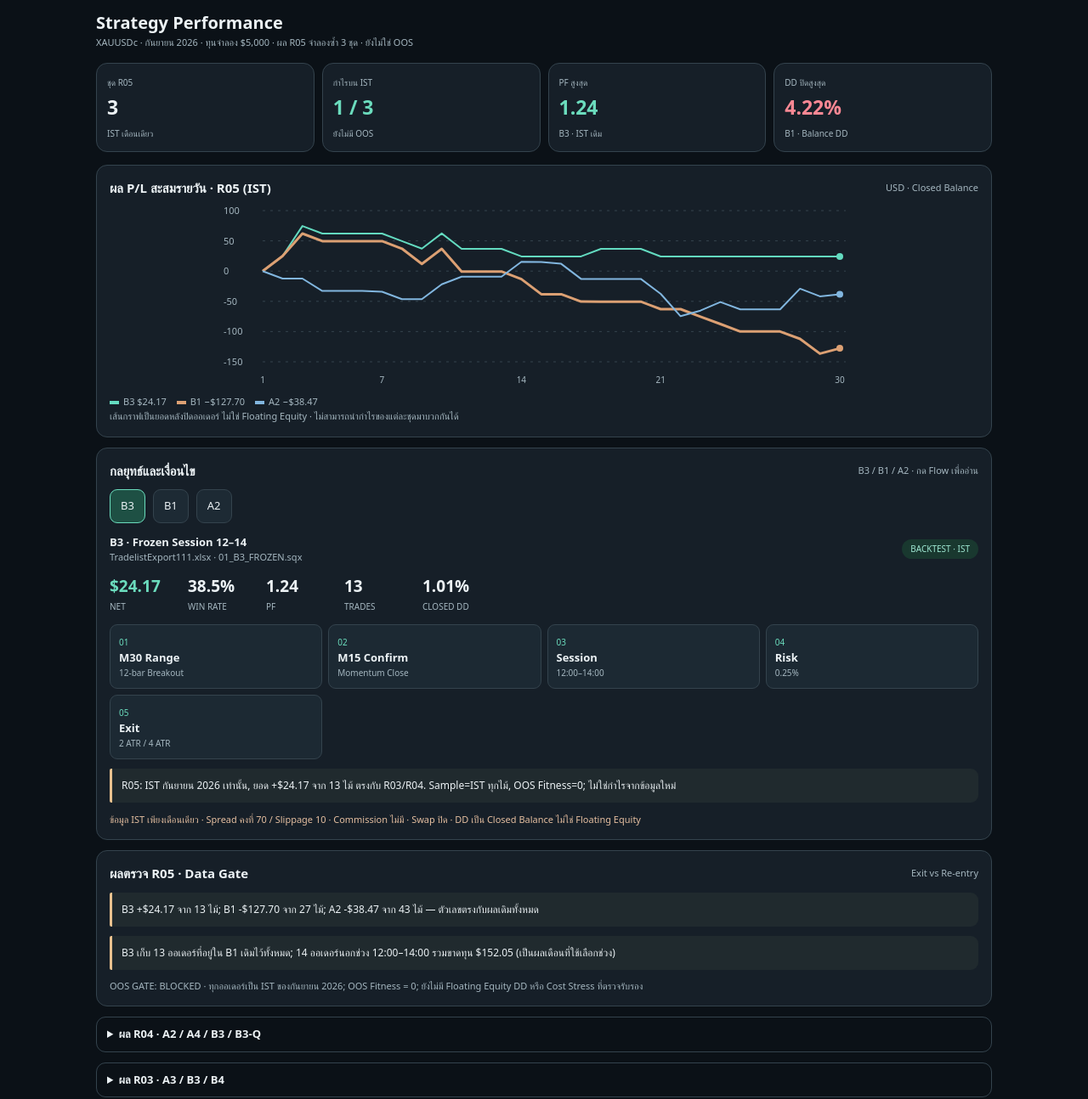
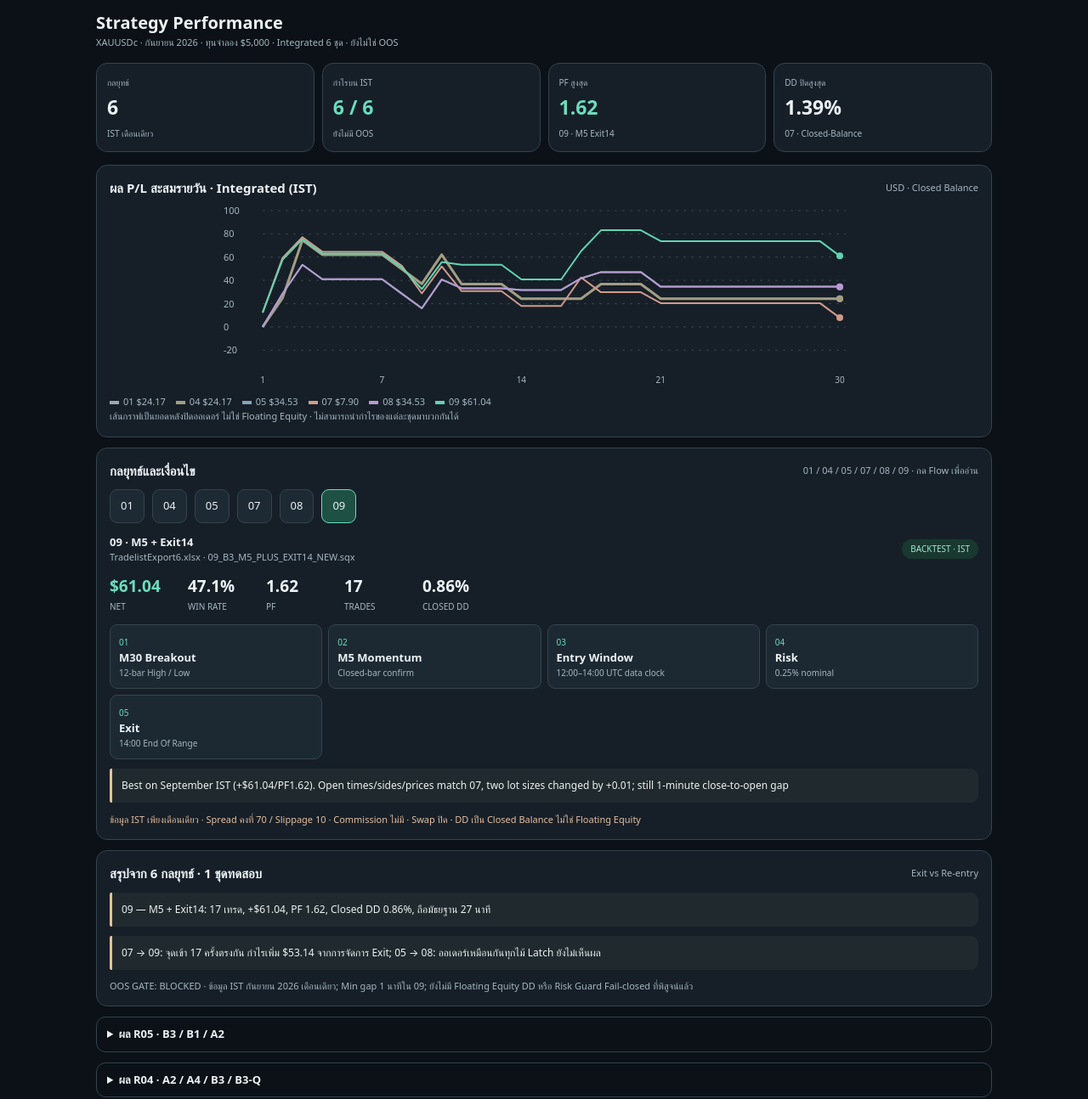
Before and after one commit to TomatosHanWhann/Butterr, a plain HTML site: page atlas-ea-control-room/index.html in a window 1280 px wide. Shown: the part 65-1359 px from the top of the page at 85% size. Drawn offline with Linux system fonts and the light colour scheme.

Commit message:
Show integrated 6-strategy batch, M5 Exit14 winner, historical runs and OOS cautions

```diff
--- a/atlas-ea-control-room/index.html
+++ b/atlas-ea-control-room/index.html
@@ -19,42 +19,42 @@ details{border:1px solid var(--stroke);border-radius:11px;margin-top:12px;paddin
 @media(max-width:390px){.kpi b{font-size:19px}.step{padding:8px}.panel{padding:12px}}
 </style></head>
 <body><main>
-<header><div class="logo">ATLAS <span>/ EA</span></div><span class="tag">R05 · IST REPRODUCTION</span></header>
-<h1>Strategy Performance</h1><div class="caption">XAUUSDc · กันยายน 2026 · ทุนจำลอง $5,000 · ผล R05 จำลองซ้ำ 3 ชุด · ยังไม่ใช่ OOS</div>
+<header><div class="logo">ATLAS <span>/ EA</span></div><span class="tag">INTEGRATED · IST BACKTEST</span></header>
+<h1>Strategy Performance</h1><div class="caption">XAUUSDc · กันยายน 2026 · ทุนจำลอง $5,000 · Integrated 6 ชุด · ยังไม่ใช่ OOS</div>
 <div class="kpis">
-<div class="kpi"><small>ชุด R05</small><b>3</b><small>IST เดือนเดียว</small></div>
-<div class="kpi"><small>กำไรบน IST</small><b class="green">1 / 3</b><small>ยังไม่มี OOS</small></div>
-<div class="kpi"><small>PF สูงสุด</small><b class="green" id="best-pf">1.24</b><small>B3 · IST เดิม</small></div>
-<div class="kpi"><small>DD ปิดสูงสุด</small><b class="red">4.22%</b><small>B1 · Balance DD</small></div>
+<div class="kpi"><small>กลยุทธ์</small><b>6</b><small>IST เดือนเดียว</small></div>
+<div class="kpi"><small>กำไรบน IST</small><b class="green">6 / 6</b><small>ยังไม่มี OOS</small></div>
+<div class="kpi"><small>PF สูงสุด</small><b class="green" id="best-pf">1.62</b><small>09 · M5 Exit14</small></div>
+<div class="kpi"><small>DD ปิดสูงสุด</small><b>1.39%</b><small>07 · Closed-Balance</small></div>
 </div>
-<section class="panel"><div class="headline"><h2>ผล P/L สะสมรายวัน · R05 (IST)</h2><span class="caption">USD · Closed Balance</span></div><svg id="chart" viewBox="0 0 760 228" aria-label="กราฟกำไรขาดทุนจากการทดสอบ 5 ชุด" role="img"><text x="18" y="28" fill="#a6bac5">กำลังอ่านข้อมูล…</text></svg><div class="legend" id="legend"></div><div class="hint">เส้นกราฟเป็นยอดหลังปิดออเดอร์ ไม่ใช่ Floating Equity · ไม่สามารถนำกำไรของแต่ละชุดมาบวกกันได้</div></section>
+<section class="panel"><div class="headline"><h2>ผล P/L สะสมรายวัน · Integrated (IST)</h2><span class="caption">USD · Closed Balance</span></div><svg id="chart" viewBox="0 0 760 228" aria-label="กราฟกำไรขาดทุนจากการทดสอบ 5 ชุด" role="img"><text x="18" y="28" fill="#a6bac5">กำลังอ่านข้อมูล…</text></svg><div class="legend" id="legend"></div><div class="hint">เส้นกราฟเป็นยอดหลังปิดออเดอร์ ไม่ใช่ Floating Equity · ไม่สามารถนำกำไรของแต่ละชุดมาบวกกันได้</div></section>
 <section class="panel">
- <div class="headline"><h2>กลยุทธ์และเงื่อนไข</h2><span class="caption">B3 / B1 / A2 · กด Flow เพื่ออ่าน</span></div>
+ <div class="headline"><h2>กลยุทธ์และเงื่อนไข</h2><span class="caption">01 / 04 / 05 / 07 / 08 / 09 · กด Flow เพื่ออ่าน</span></div>
  <div class="chips" id="choose"></div>
  <div class="headline"><div><strong id="selected-title">—</strong><div class="caption" id="selected-sub">—</div></div><span class="tag">BACKTEST · IST</span></div>
  <div class="metrics" id="metrics"></div>
  <div class="flow" id="flow"></div><div class="detail" id="detail" hidden></div>
  <div class="insight" id="insight"></div><div class="warning" id="limitations"></div>
 </section>
-<section class="panel"><div class="headline"><h2>ผลตรวจ R05 · Data Gate</h2><span class="caption">Exit vs Re-entry</span></div>
-<div class="insight">B3 +$24.17 จาก 13 ไม้; B1 -$127.70 จาก 27 ไม้; A2 -$38.47 จาก 43 ไม้ — ตัวเลขตรงกับผลเดิมทั้งหมด</div>
-<div class="insight">B3 เก็บ 13 ออเดอร์ที่อยู่ใน B1 เดิมไว้ทั้งหมด; 14 ออเดอร์นอกช่วง 12:00–14:00 รวมขาดทุน $152.05 (เป็นผลเดือนที่ใช้เลือกช่วง)</div>
-<div class="hint" style="margin-top:10px">OOS GATE: BLOCKED · ทุกออเดอร์เป็น IST ของกันยายน 2026; OOS Fitness = 0; ยังไม่มี Floating Equity DD หรือ Cost Stress ที่ตรวจรับรอง</div>
+<section class="panel"><div class="headline"><h2>สรุปจาก 6 กลยุทธ์ · 1 ชุดทดสอบ</h2><span class="caption">Exit vs Re-entry</span></div>
+<div class="insight">09 — M5 + Exit14: 17 เทรด, +$61.04, PF 1.62, Closed DD 0.86%, ถือมัธยฐาน 27 นาที</div>
+<div class="insight">07 → 09: จุดเข้า 17 ครั้งตรงกัน กำไรเพิ่ม $53.14 จากการจัดการ Exit; 05 → 08: ออเดอร์เหมือนกันทุกไม้ Latch ยังไม่เห็นผล</div>
+<div class="hint" style="margin-top:10px">OOS GATE: BLOCKED · ข้อมูล IST กันยายน 2026 เดือนเดียว; Min gap 1 นาทีใน 09; ยังไม่มี Floating Equity DD หรือ Risk Guard Fail-closed ที่พิสูจน์แล้ว</div>
 </section>
-<details><summary>ผล R04 · A2 / A4 / B3 / B3-Q</summary><div id="old-r04" class="oldgrid"></div></details><details><summary>ผล R03 · A3 / B3 / B4</summary><div id="old-r03" class="oldgrid"></div></details><details><summary>ผลเก่า R02 · CONTROL / A1 / A2 / B1 / B2</summary><div id="old-r02" class="oldgrid"></div></details><details><summary>ประวัติก่อน R02 · C1 / C2 / C3</summary><div id="old" class="oldgrid"></div></details>
+<details><summary>ผล R05 · B3 / B1 / A2</summary><div id="old-r05" class="oldgrid"></div></details><details><summary>ผล R04 · A2 / A4 / B3 / B3-Q</summary><div id="old-r04" class="oldgrid"></div></details><details><summary>ผล R03 · A3 / B3 / B4</summary><div id="old-r03" class="oldgrid"></div></details><details><summary>ผลเก่า R02 · CONTROL / A1 / A2 / B1 / B2</summary><div id="old-r02" class="oldgrid"></div></details><details><summary>ประวัติก่อน R02 · C1 / C2 / C3</summary><div id="old" class="oldgrid"></div></details>
 <div id="status" class="hint" style="margin-top:14px">กำลังโหลดข้อมูลจากแหล่งผลทดลอง…</div>
 </main>
 <script>
 (function(){
 var $=function(id){return document.getElementById(id)};
-var colors=['#63dbc0','#dca073','#81b6df'];
+var colors=['#9ea7ae','#a39d82','#85a3b9','#d29a8a','#b79acf','#62d3b0'];
 var cash=function(v){return(Number(v)<0?'−':'')+'$'+Math.abs(Number(v)||0).toFixed(2)};
 function el(tag,attrs,parent,txt){var e=document.createElementNS('http://www.w3.org/2000/svg',tag);Object.keys(attrs).forEach(function(k){e.setAttribute(k,attrs[k])});if(txt!==undefined)e.textContent=txt;parent.appendChild(e);return e}
 function graph(runs){
 var root=$('chart');root.textContent='';
-var low=-150,hi=100,x0=49,y0=15,w=679,h=178;
+var low=-30,hi=100,x0=49,y0=15,w=679,h=178;
 function x(i){return x0+i*w/29}function y(v){return y0+(hi-v)*h/(hi-low)}
-[-150,-100,-50,0,50,100].forEach(function(v){el('line',{x1:x0,y1:y(v),x2:735,y2:y(v),stroke:'#34434d','stroke-dasharray':'3 6'},root);el('text',{x:3,y:y(v)+4,fill:'#a5b7c0','font-size':11},root,v)});
+[-20,0,20,40,60,80,100].forEach(function(v){el('line',{x1:x0,y1:y(v),x2:735,y2:y(v),stroke:'#34434d','stroke-dasharray':'3 6'},root);el('text',{x:3,y:y(v)+4,fill:'#a5b7c0','font-size':11},root,v)});
 [1,7,14,21,30].forEach(function(i){el('text',{x:x(i-1),y:218,'text-anchor':'middle',fill:'#a5b7c0','font-size':10},root,i)});
 runs.forEach(function(r,i){if(!Array.isArray(r.daily)||r.daily.length!==30)return;var pts=r.daily.map(function(v,j){return x(j).toFixed(1)+','+y(v).toFixed(1)}).join(' ');el('polyline',{points:pts,fill:'none',stroke:colors[i],'stroke-width':i===1?3:2,'stroke-linejoin':'round'},root);el('circle',{cx:x(29),cy:y(r.daily[29]),r:4,fill:colors[i]},root)});
 var legend=$('legend');legend.textContent='';runs.forEach(function(r,i){var p=document.createElement('span'),marker=document.createElement('i');marker.style.backgroundColor=colors[i];p.appendChild(marker);p.appendChild(document.createTextNode(r.id+' '+cash(r.net)));legend.appendChild(p)})}
@@ -67,14 +67,15 @@ var f=$('flow');f.textContent='';$('detail').hidden=true;
 $('insight').textContent=r.note;
 $('limitations').textContent='ข้อมูล IST เพียงเดือนเดียว · Spread คงที่ 70 / Slippage 10 · Commission ไม่มี · Swap ปิด · DD เป็น Closed Balance ไม่ใช่ Floating Equity';
 }
-function display(d){var runs=d.r05.runs;graph(runs);
-var box=$('choose');box.textContent='';runs.forEach(function(r,i){var b=document.createElement('button');b.type='button';b.textContent=r.id;b.onclick=function(){show(r,b,runs)};box.appendChild(b)});if(runs.length)box.children[0].click();
+function display(d){var runs=d.integrated.runs;graph(runs);
+var box=$('choose');box.textContent='';runs.forEach(function(r,i){var b=document.createElement('button');b.type='button';b.textContent=r.id;b.onclick=function(){show(r,b,runs)};box.appendChild(b)});if(runs.length)box.children[5].click();
+var oldR05=$('old-r05');oldR05.textContent='';(d.r05.runs||[]).forEach(function(r){var card=document.createElement('div');card.className='oldrun';var nm=document.createElement('small');nm.textContent=r.label||r.id;var val=document.createElement('b');val.className=r.net>=0?'green':'red';val.textContent=cash(r.net);var meta=document.createElement('small');meta.textContent='PF '+Number(r.pf||0).toFixed(2)+' · '+(r.n||0)+' เทรด';card.append(nm,val,meta);oldR05.appendChild(card)});
 var oldR04=$('old-r04');oldR04.textContent='';(d.r04.runs||[]).forEach(function(r){var card=document.createElement('div');card.className='oldrun';var nm=document.createElement('small');nm.textContent=r.label||r.id;var val=document.createElement('b');val.className=r.net>=0?'green':'red';val.textContent=cash(r.net);var meta=document.createElement('small');meta.textContent='PF '+Number(r.pf||0).toFixed(2)+' · '+(r.n||0)+' เทรด';card.append(nm,val,meta);oldR04.appendChild(card)});
 var oldR03=$('old-r03');oldR03.textContent='';(d.r03.runs||[]).forEach(function(r){var card=document.createElement('div');card.className='oldrun';var nm=document.createElement('small');nm.textContent=r.label||r.id;var val=document.createElement('b');val.className=r.net>=0?'green':'red';val.textContent=cash(r.net);var meta=document.createElement('small');meta.textContent='PF '+Number(r.pf||0).toFixed(2)+' · '+(r.n||0)+' เทรด';card.append(nm,val,meta);oldR03.appendChild(card)});
 var oldR02=$('old-r02');oldR02.textContent='';(d.r02.runs||[]).forEach(function(r){var card=document.createElement('div');card.className='oldrun';var nm=document.createElement('small');nm.textContent=r.label||r.id;var val=document.createElement('b');val.className=r.net>=0?'green':'red';val.textContent=cash(r.net);var meta=document.createElement('small');meta.textContent='PF '+Number(r.pf||0).toFixed(2)+' · '+(r.n||0)+' เทรด';card.append(nm,val,meta);oldR02.appendChild(card)});
 var old=$('old');old.textContent='';(d.runs||[]).forEach(function(r){var card=document.createElement('div');card.className='oldrun';var name=document.createElement('small');name.textContent=r.title||r.id;var val=document.createElement('b');val.className='red';val.textContent=cash(r.net_profit);var meta=document.createElement('small');meta.textContent='PF '+Number(r.profit_factor||0).toFixed(2)+' · '+(r.trade_count||r.trades_count||0)+' เทรด';card.append(name,val,meta);old.appendChild(card)});
-$('status').textContent='R05 · 3 Trade Lists / 3 Native SQX · ตรวจซ้ำ IST สำเร็จ · OOS Data Gate: BLOCKED · '+d.updated_at;
+$('status').textContent='Integrated · 6 Trade Lists / 6 Native SQX · IST 09/2026 เท่านั้น · OOS Data Gate: BLOCKED · '+d.updated_at;
 }
-fetch('./runs.json?v=r05-ist-only-20261117',{cache:'no-store'}).then(function(r){if(!r.ok)throw Error('HTTP '+r.status);return r.json()}).then(function(d){if(!d.r05||d.r05.runs.length!==3)throw Error('Invalid R05 payload');display(d)}).catch(function(err){$('status').textContent='โหลดผล R05 ไม่สำเร็จ: '+err.message+' · กรุณารีเฟรชหน้าเว็บ'});
+fetch('./runs.json?v=integrated-20261117',{cache:'no-store'}).then(function(r){if(!r.ok)throw Error('HTTP '+r.status);return r.json()}).then(function(d){if(!d.integrated||d.integrated.runs.length!==6)throw Error('Invalid Integrated payload');display(d)}).catch(function(err){$('status').textContent='โหลดผล Integrated ไม่สำเร็จ: '+err.message+' · กรุณารีเฟรชหน้าเว็บ'});
 })();
 </script></body></html>
```
